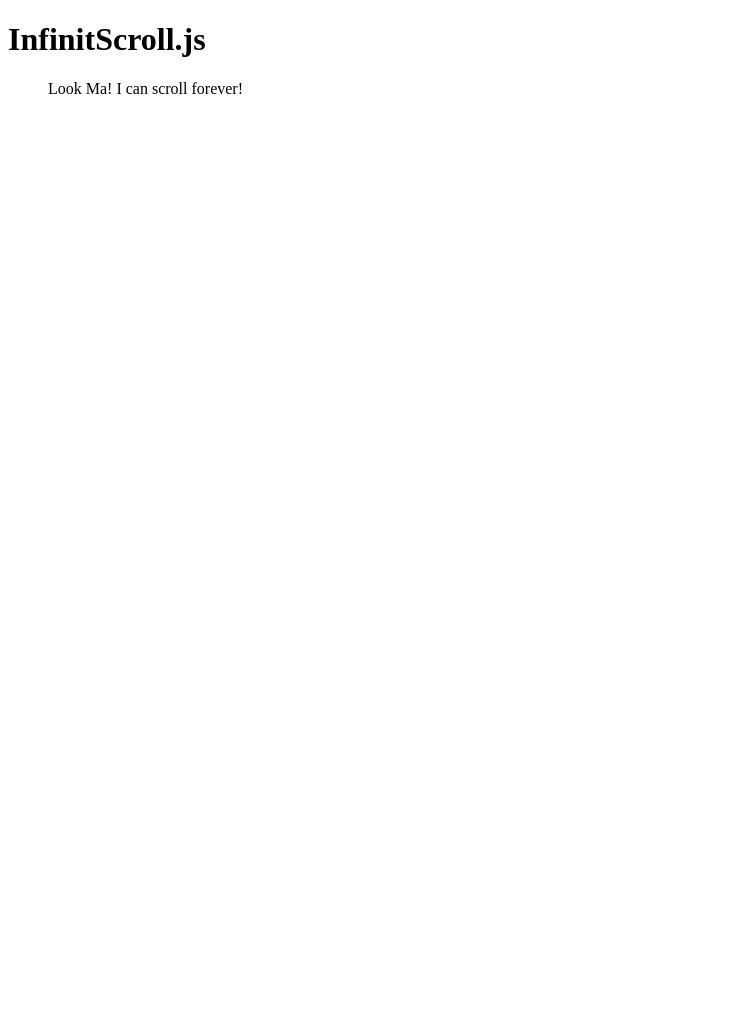
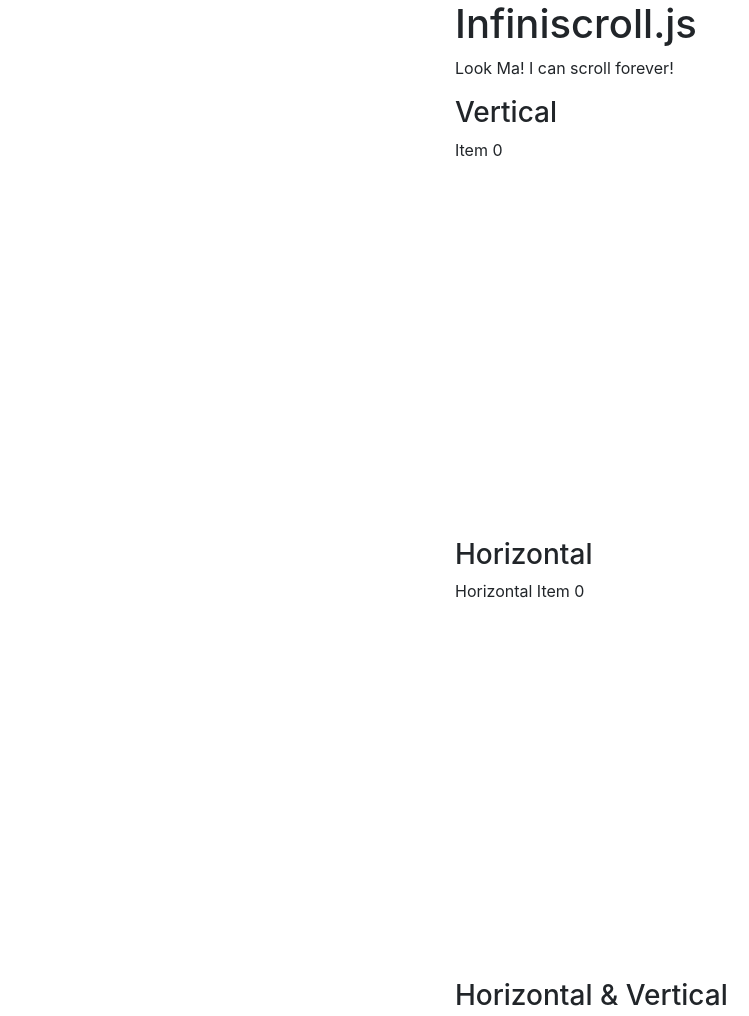
Before and after one commit to robertleeplummerjr/Infiniscroll.js, a website: page index.html in a window 1280 px wide. Shown: the top 1016 px of the page, without its empty margins (0-749 px from the left). Before the commit the page ends 800 px from the top, so only its background shows below. Drawn offline with nearby package versions, Linux system fonts and the light colour scheme; some packages are replaced by stand-ins of ours; a script that the page names is missing.

Commit message:
Added some examples, infinit table next

```diff
--- a/index.html
+++ b/index.html
@@ -3,14 +3,58 @@
 <head lang="en">
 	<meta charset="UTF-8">
 	<title>InfinteScroll.js</title>
+	<link rel="stylesheet" href="https://cdnjs.cloudflare.com/ajax/libs/bootswatch/3.3.4/cosmo/bootstrap.min.css">
+	<style>
+		body {
+			width: 400px;
+			margin-left: auto;
+			margin-right: auto;
+		}
+	</style>
 </head>
 <body>
-<h1>InfinitScroll.js</h1>
-<blockquote>Look Ma!  I can scroll forever!</blockquote>
-<div id="scroller"></div>
+<div class="container">
+	<h1>Infiniscroll.js</h1>
+	<blockquote>Look Ma!  I can scroll forever!</blockquote>
+
+	<h3>Vertical</h3>
+	<div id="vert" class="well" style="height: 400px; width: 300px; position: relative"></div>
+
+	<h3>Horizontal</h3>
+	<div id="horiz" class="well" style="height: 400px; width: 300px; position: relative"></div>
+
+	<h3>Horizontal & Vertical</h3>
+	<div id="both" class="well" style="height: 400px; width: 300px; position: relative"></div>
+</div>
 </body>
 <script src="infinitescroll.js"></script>
+<script src="bower_components/MouseWheel/MouseWheel.js"></script>
 <script>
-	new InfiniteScroll(document.getElementById('scroller'));
+	var vert = document.getElementById('vert'),
+		iVert = new Infiniscroll(vert, {
+			horizontal: false,
+			scroll: function(y) {
+				vert.innerHTML = 'Item ' + y;
+			}
+		}),
+
+		horiz = document.getElementById('horiz'),
+		iHoriz = new Infiniscroll(horiz, {
+			vertical: false,
+			scroll: function(x) {
+				horiz.innerHTML = 'Horizontal Item ' + x
+			}
+		}),
+
+		both = document.getElementById('both'),
+		iBoth = new Infiniscroll(both, {
+			scroll: function(x, y) {
+				both.innerHTML = 'Horizontal Item ' + x + ', Vertical Item ' + y
+			}
+		});
+
+	new MouseWheel(vert, iVert._out);
+	new MouseWheel(horiz, iHoriz._out);
+	new MouseWheel(both, iBoth._out);
 </script>
 </html>
--- a/infinitescroll.js
+++ b/infinitescroll.js
@@ -1,45 +1,179 @@
-var InfiniteScroll = (function(document) {
+var Infiniscroll = (function(document) {
 	"use strict";
 
-	function InfiniteScroll(element, callback) {
-		var _out = this._out = document.createElement('div'),
+	function Infiniscroll(el, settings) {
+		this.el = el;
+
+		var defaults = Infiniscroll.defaultSettings,
+			_out = this._out = document.createElement('div'),
 			_in = this._in = document.createElement('div'),
 			_outStyle = _out.style,
-			_inStyle = _in.style;
+			_inStyle = _in.style,
+			scroll,
+			i;
 
-		callback = callback || function() {};
+		settings = settings || {};
 
-		_outStyle.height = element.clientHeight + 'px';
-		_outStyle.widtht = element.clientWidth + 'px';
-		_outStyle.overflow = 'auto';
+		for (i in defaults) if (i && defaults.hasOwnProperty(i)) if (!settings.hasOwnProperty(i)) {
+			settings[i] = defaults[i];
+		}
+
+		this.settings = settings;
+
+		scroll = settings.scroll;
+
+		_outStyle.position = 'absolute';
 
 		//setup style of inner element
-		_inStyle.minHeight = '1000%';
-		_inStyle.minWidth = '1000%';
-		_inStyle['-webkit-transition'] = '1s';
-		_inStyle.transition = '1s';
+		if (settings.vertical) {
+			_inStyle.height = '1000%';
+			_outStyle.overflowY = 'scroll';
+		} else {
+			_inStyle.height = '1000%';
+			_outStyle.overflowY = 'hidden';
+		}
+		if (settings.horizontal) {
+			_inStyle.width = '1000%';
+			_outStyle.overflowX = 'scroll';
+		}
+		_inStyle['-webkit-transition'] = '.5s';
+		_inStyle.transition = '.5s';
 
-		_out.onscroll = function() {
-			var totalHeight = _out.scrollTop + _out.clientHeight,
-				totalWidth = _out.scrollLeft + _out.clientWidth;
+		//height and width
+		if (settings.horizontal && settings.vertical) {
+			_out.onscroll = function () {
+				var x = (_out.scrollLeft / settings.scrollDensity) >> 1,
+					y = (_out.scrollTop / settings.scrollDensity) >> 1,
+					totalHeight = _out.scrollTop + _out.offsetHeight,
+					totalWidth = _out.scrollLeft + _out.offsetWidth;
 
-			if (totalHeight >= (_in.clientHeight - (_out.clientHeight / 2))) {
-				_inStyle.height = (_in.clientHeight + (_out.clientHeight * 2)) + 'px';
+				if (totalHeight >= (_in.offsetHeight - (_out.offsetHeight / 2))) {
+					_inStyle.height = (_in.offsetHeight + (_out.offsetHeight * 2)) + 'px';
+				}
+
+				if (totalWidth >= (_in.offsetWidth - (_out.offsetWidth / 2))) {
+					_inStyle.width = (_in.offsetWidth + (_out.offsetWidth * 2)) + 'px';
+				}
+
+				scroll(x, y);
+			};
+		}
+
+		//height only
+		else if (settings.vertical) {
+			_out.onscroll = function () {
+				var y = (_out.scrollTop / settings.scrollDensity) >> 1,
+					totalHeight = _out.scrollTop + _out.offsetHeight;
+
+				if (totalHeight >= (_in.offsetHeight - (_out.offsetHeight / 2))) {
+					_inStyle.height = (_in.offsetHeight + (_out.offsetHeight * 2)) + 'px';
+				}
+
+				scroll(y);
+			};
+		}
+
+		//width only
+		else if (settings.horizontal) {
+			_out.onscroll = function () {
+				var x = (_out.scrollLeft / settings.scrollDensity) >> 1,
+					totalWidth = _out.scrollLeft + _out.offsetWidth;
+
+				if (totalWidth >= (_in.offsetWidth - (_out.offsetWidth / 2))) {
+					_inStyle.width = (_in.offsetWidth + (_out.offsetWidth * 2)) + 'px';
+				}
+
+				scroll(x);
+			};
+		}
+
+		_out.appendChild(_in);
+
+		el.parentNode.insertBefore(_out, el);
+
+		this.refresh();
+
+		scroll(0, 0);
+	}
+
+	Infiniscroll.prototype = {
+		/**
+		 * Get scrollBar size
+		 * @returns {Object} {height: int, width: int}
+		 */
+		getScrollBarSize: function () {
+			var inner = document.createElement('p'),
+				innerStyle = inner.style,
+				outer = document.createElement('div'),
+				outerStyle = outer.style;
+
+			//setup inner
+			innerStyle.width = '100%';
+			innerStyle.height = '100%';
+
+			//setup outer
+			outerStyle.position = 'absolute';
+			outerStyle.width = '100px';
+			outerStyle.height = '100px';
+			outerStyle.top = '0';
+			outerStyle.left = '0';
+			outerStyle.visibility = 'hidden';
+			outerStyle.overflow = 'hidden';
+
+			outer.appendChild(inner);
+
+			document.body.appendChild(outer);
+
+			var w1 = inner.offsetWidth,
+				h1 = inner.offsetHeight;
+
+			outerStyle.overflow = 'scroll';
+
+			var w2 = inner.offsetWidth,
+				h2 = inner.offsetHeight;
+
+			if (w1 == w2 && outer.offsetWidth) {
+				w2 = outer.offsetWidth;
+			}
+			if (h1 == h2 && outer.offsetHeight) {
+				h2 = outer.offsetHeight;
 			}
 
-			if (totalWidth >= (_in.clientWidth - (_out.clientWidth / 2))) {
-				_inStyle.width = (_in.clientWidth + (_out.clientWidth * 2)) + 'px';
-			}
+			document.body.removeChild(outer);
 
-			callback();
-		};
+			var w = w1 - w2, h = h1 - h2;
 
-		_out.appendChild(_in);
-	}
+			return {
+				width: w || 15,
+				height: h || 15
+			};
+		},
+		refresh: function() {
+			var el = this.el,
+				elStyle = getComputedStyle(el),
+				top = el.offsetTop,
+				left = el.offsetLeft,
+				out = this._out,
+				style = out.style,
+				scrollSize = this.getScrollBarSize();
 
-	InfiniteScroll.prototype = {
-
+			style.left = left + 'px';
+			style.top = top + 'px';
+			style.width = (el.offsetWidth + (this.settings.vertical ? scrollSize.width : 0) + 'px');
+			style.height = (el.offsetHeight + (this.settings.horizontal ? scrollSize.height : 0) + 'px');
+			style.margin = elStyle.margin;
+			style.padding = elStyle.padding;
+			style.borderWidth = elStyle.borderWidth;
+			style.borderRadius = elStyle.borderRadius;
+		}
 	};
 
-	return InfiniteScroll;
+	Infiniscroll.defaultSettings = {
+		horizontal: true,
+		vertical: true,
+		scroll: function() {},
+		scrollDensity: 5
+	};
+
+	return Infiniscroll;
 })(document);
```
Also changed, not shown: bower.json (added, +25 -0 lines).
